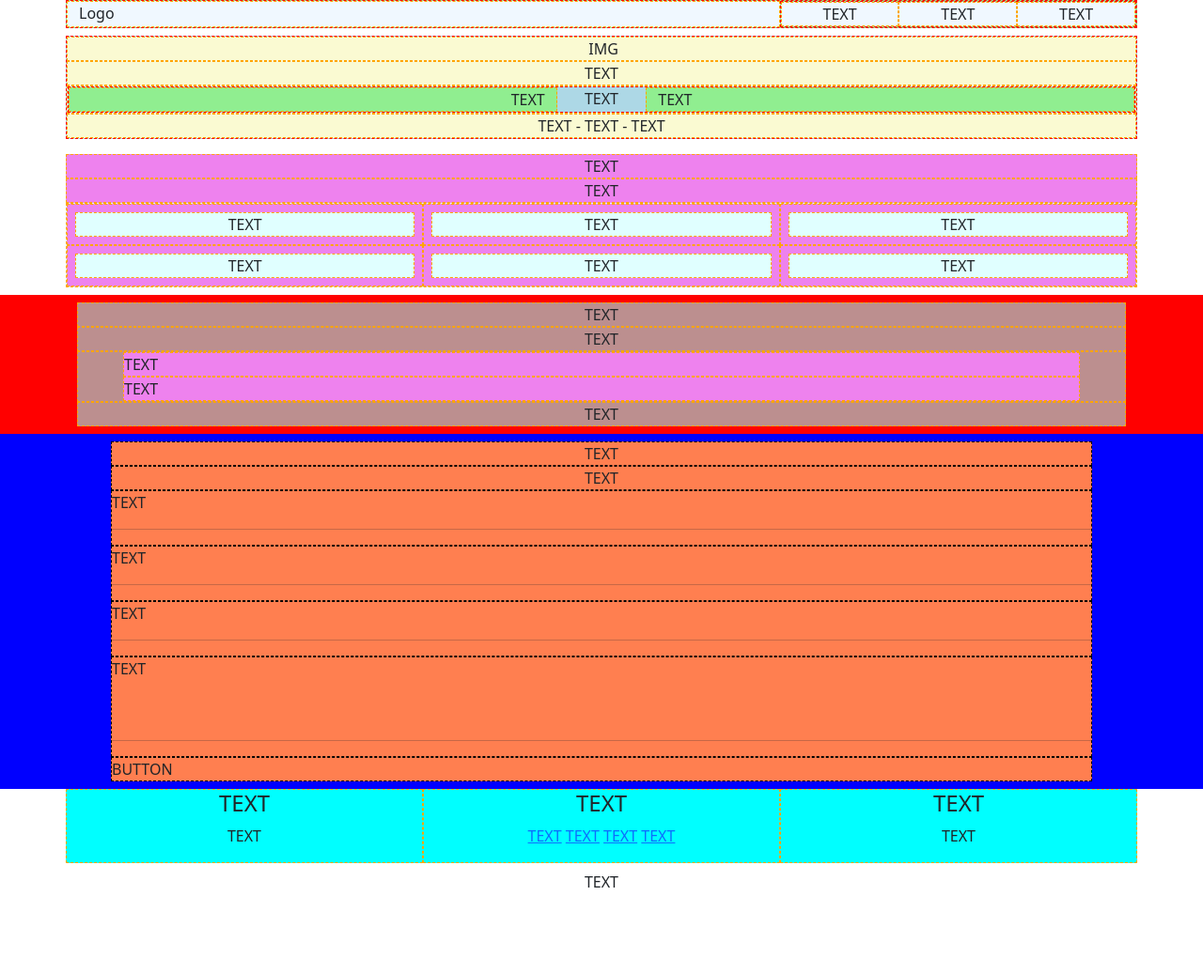
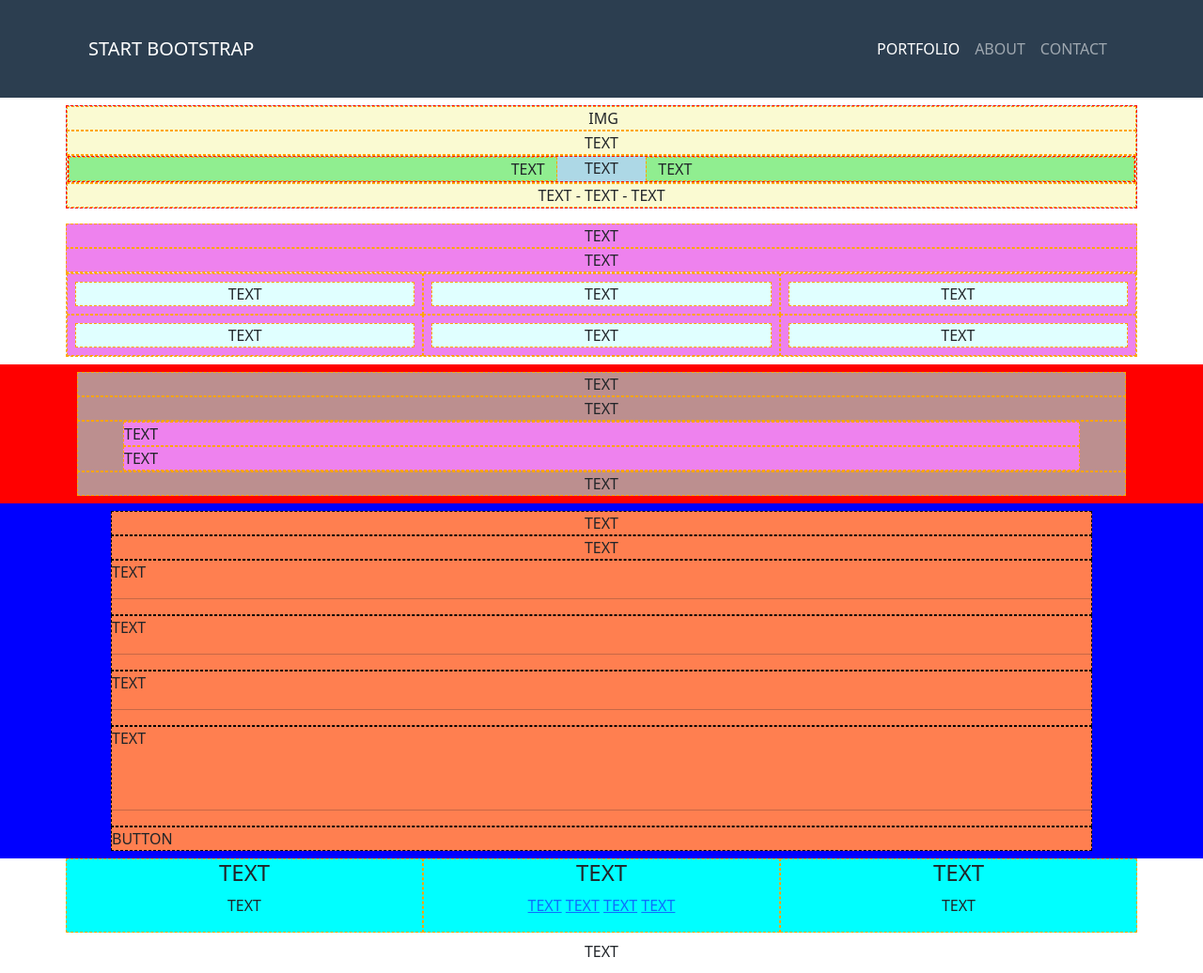
Before and after one commit to Montesi-Yuri/html-css-bootstrap-freelancer, a plain HTML site: page index.html in a window 1280 px wide. Shown: the whole page at 94% size. Before the commit the page ends 975 px from the top, so only its background shows below. Drawn offline with nearby package versions, Linux system fonts and the light colour scheme.

Commit message:
Inserito contenuti header

```diff
--- a/css/debug.css
+++ b/css/debug.css
@@ -2,7 +2,7 @@
 DEBUG
 */
 
-.debug header .col{
+/* .debug header .col{
     background-color: aliceblue;
     border: 1px dashed orange;
 }
@@ -10,7 +10,7 @@ DEBUG
 .debug header .row{
     background-color: lightgreen;
     border: 1px dashed red;
-}
+} */
 
 .debug main section:first-of-type .row{
     background-color: lightblue;
--- a/css/style.css
+++ b/css/style.css
@@ -1,3 +1,12 @@
 /*
 GENERAL
 */
+
+
+.-my-header-bg{
+    background-color: #2C3E50;
+}
+
+.-my-text-grey{
+    color: #888888;
+}
--- a/index.html
+++ b/index.html
@@ -28,51 +28,39 @@
     <body class="debug">
 
         <!-- Header -->
-        <header>
+        <header class="-my-header-bg py-2 p-md-4">
 
             <div class="container">
 
-                <div class="row">
+                <nav class="navbar navbar-expand-lg -my-header-bg" data-bs-theme="dark">
 
-                    <div class="col">
+                    <div class="container-fluid">
 
-                        Logo
+                        <a class="navbar-brand" href="#">START BOOTSTRAP</a>
 
-                    </div>
+                        <button class="navbar-toggler" type="button" data-bs-toggle="collapse" data-bs-target="#navbarNavAltMarkup" aria-controls="navbarNavAltMarkup" aria-expanded="false" aria-label="Toggle navigation">
 
-                    <nav class="col-4">
+                            <span class="navbar-toggler-icon"></span>
 
-                        <div class="row">
+                        </button>
 
-                            <div class="col text-center d-none d-sm-block ">
+                        <div class="collapse navbar-collapse justify-content-end" id="navbarNavAltMarkup">
 
-                                TEXT
+                            <div class="navbar-nav">
 
-                            </div>
+                                <a class="nav-link active" aria-current="page" href="#">PORTFOLIO</a>
 
-                            <div class="col text-center d-none d-sm-block">
+                                <a class="nav-link" href="#">ABOUT</a>
 
-                                TEXT
-
-                            </div>
-
-                            <div class="col text-center d-none d-sm-block">
-
-                                TEXT
-
-                            </div>
-
-                            <div id="hamburger" class="col text-end d-block d-sm-none">
-
-                                Hamburger
+                                <a class="nav-link" href="#">CONTACT</a>
 
                             </div>
 
                         </div>
 
-                    </nav>
+                    </div>
 
-                </div>
+                </nav>
 
             </div>
 
```
